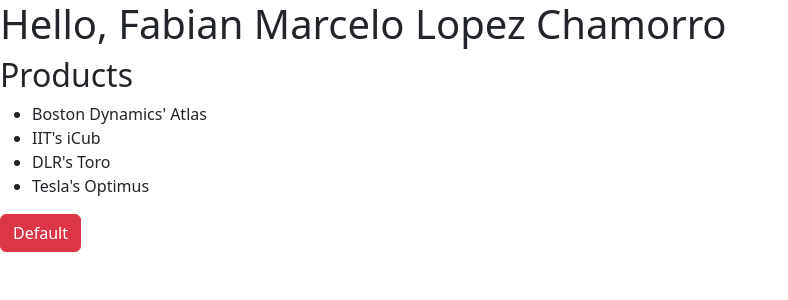
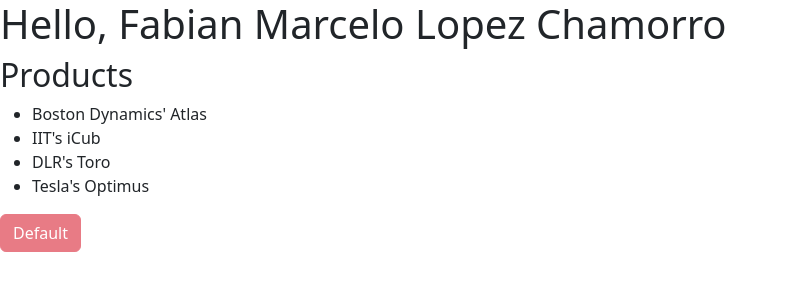
Before and after one commit to fabianlopezch/Beginning_React_Fabian_Lopez, a React (Create React App) app in the folder my_first_react_app/: page / in a window 1280 px wide. Shown: the top 300 px of the page, without its empty margins (0-788 px from the left). Built offline with nearby package versions, Linux system fonts and the light colour scheme.

Commit message:
Disabling the button based on some condition

```diff
--- a/my_first_react_app/src/App.js
+++ b/my_first_react_app/src/App.js
@@ -16,11 +16,13 @@
       lastName: "Lopez Chamorro"
     };
 
+    const isValid = false;
+
     return (
       <div>
         <h1>Hello, {this.formatName(user)}</h1>
         <Products />
-        <Button variant="danger">Default</Button>
+        <Button variant="danger" disabled={!isValid}>Default</Button>
       </div>
     );
   }
```
